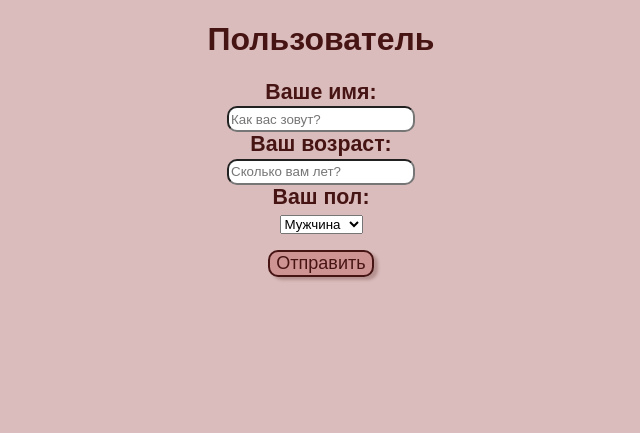
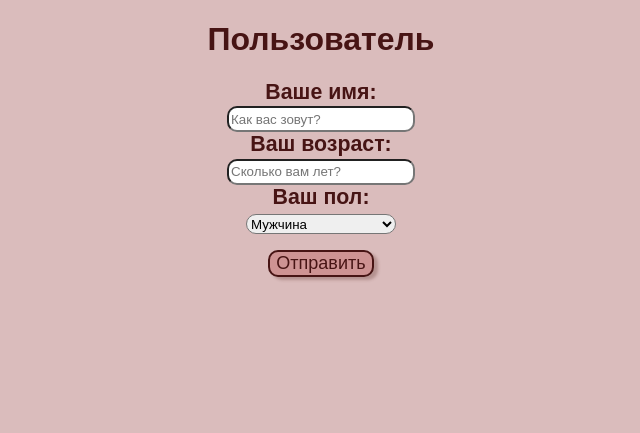
Before and after one commit to ninioka/web-programming-labs-2, a Flask app: page /lab3/form1 in a window 1280 px wide. Shown: the part 42-475 px from the top of the page, without its empty margins (319-959 px from the left). Run offline with Flask 3, Linux system fonts and the light colour scheme.

Commit message:
Корректировка пола

```diff
--- a/static/main.css
+++ b/static/main.css
@@ -102,3 +102,8 @@ button:hover {
     border: 2px solid;
     border-radius: 50px;
 }
+select {
+    width: 150px;
+    height: 20px;
+    border-radius: 10px;
+}
--- a/templates/lab3/form1.html
+++ b/templates/lab3/form1.html
@@ -12,7 +12,7 @@
     <h2>Добро пожаловать на наш сайт!</h2>
 
     <div style="text-align: center;">Ваш возраст: {{ age }}</div>
-    <div style="text-align: center;">Ваш пол: {{ sex }}</div>
+    <div style="text-align: center;">Ваш пол: {{ 'Мужской' if sex == 'male' else 'Женский'}}</div>
     <div></div>
 
     <div style="text-align: center;">
--- a/templates/lab3/lab3.html
+++ b/templates/lab3/lab3.html
@@ -16,7 +16,7 @@
             <a href="/lab3/del_cookie">Удалить куки</a>
         </li>
         <li>
-            <a href="/lab3/form1">form</a>
+            <a href="/lab3/form1">Пользователь</a>
         </li>
     </ol>
 {% endblock %}
```
